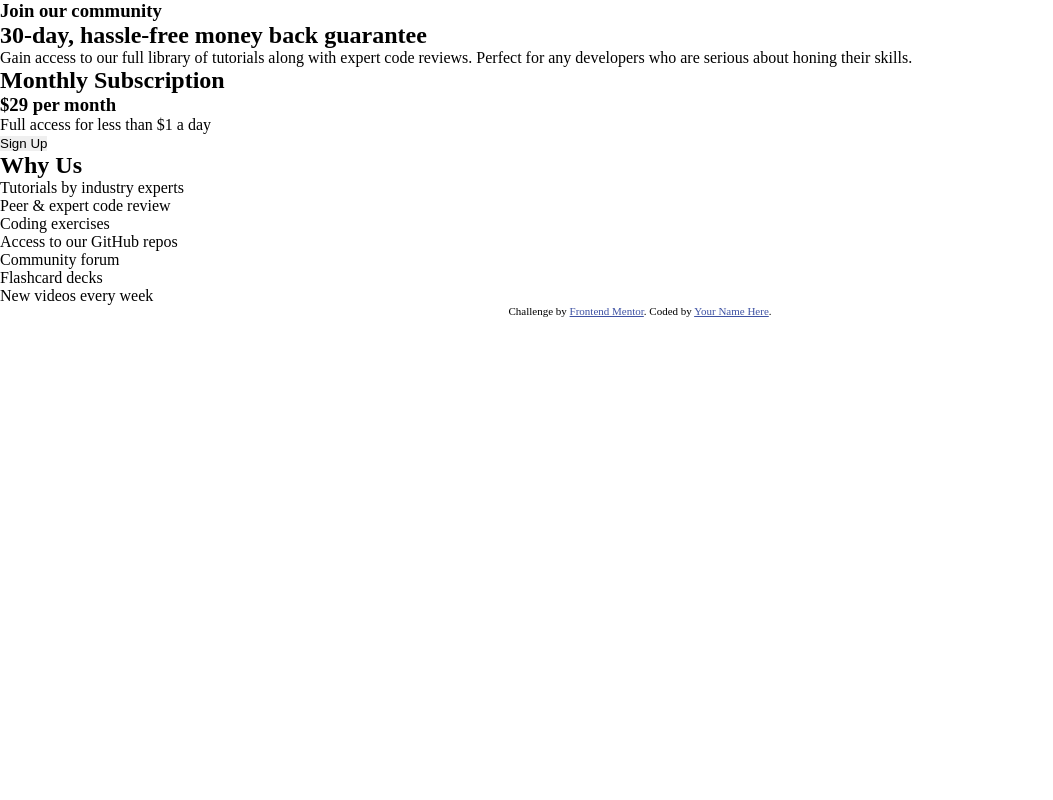
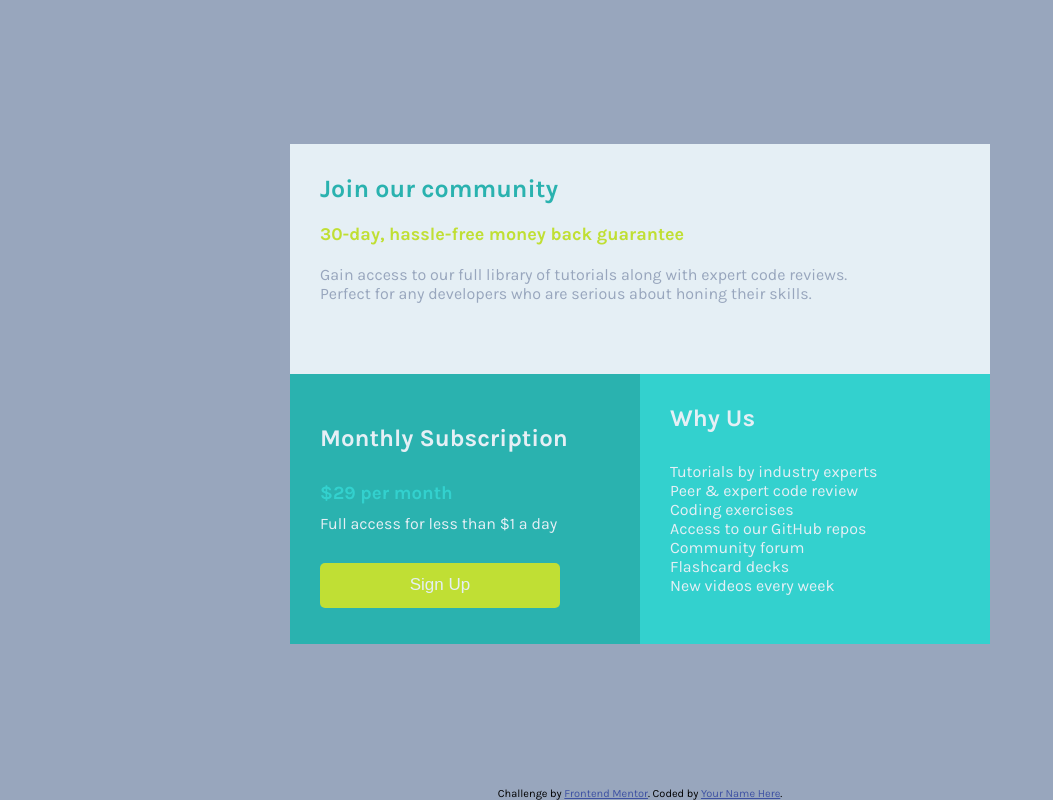
Before and after one commit to FelipeFerreiraSS/Single-price-grid-component, a plain HTML site: page index.html in a window 1280 px wide. Shown: the whole page, without its empty margins (0-1053 px from the left). Drawn offline with Linux system fonts and the light colour scheme.

Commit message:
css principal

```diff
--- a/index.html
+++ b/index.html
@@ -30,7 +30,7 @@
       </p>
     </section>
 
-    <section>
+    <section class="bottom">
       <div class="left">
         <h2>Monthly Subscription</h2>
 
--- a/style.css
+++ b/style.css
@@ -14,4 +14,94 @@
 
 body {
   font-size: 16px;
+  min-height: 100vh;
+  min-width: 100vh;
+  background-color: var(--GrayishBlue);
+  font-family: "Karla";
+
+  display: flex;
+  flex-direction: column;
+  justify-content: center;
 }
+
+.main {
+  width: 700px;
+  height: 500px;
+  margin: auto;
+}
+
+.top {
+  padding: 30px;
+  width: 700px;
+  height: 230px;
+  background-color: var(--LightGray);
+}
+
+.top > h1 {
+  color: var(--Cyan);
+  margin-bottom: 20px;
+  font-size: 25px;
+}
+
+.top > h2 {
+  color: var(--BrightYellow);
+  font-size: 18px;
+  margin-bottom: 20px;
+}
+
+.top > p {
+  color: var(--GrayishBlue);
+  padding-right: 97px;
+}
+
+.bottom {
+  display: flex;
+  width: 700px;
+  height: 270px;
+}
+
+.left {
+  width: 350px;
+  background-color: var(--Cyan);
+  padding: 30px;
+}
+
+.left > h2 {
+  color: var(--LightGray);
+  margin-top: 20px;
+  margin-bottom: 30px;
+}
+
+.left > h3 {
+  margin-bottom: 10px;
+  color: hsl(179, 63%, 51%);
+}
+
+.left > p {
+  color: var(--LightGray);
+  margin-bottom: 30px;
+}
+
+.left > button {
+  width: 240px;
+  height: 45px;
+  background-color: var(--BrightYellow);
+  color: var(--LightGray);
+  font-size: 17px;
+  border-radius: 5px;
+}
+
+.right {
+  width: 350px;
+  background-color: hsl(179, 63%, 51%);
+  padding: 30px;
+}
+
+.right > h2 {
+  color: var(--LightGray);
+  margin-bottom: 30px;
+}
+
+.right > p {
+  color: var(--LightGray);
+}
```
